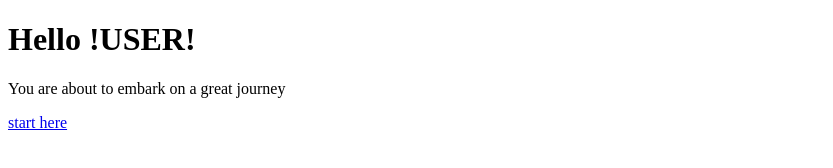
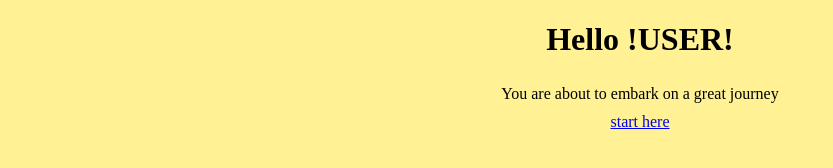
Before and after one commit to Temppa127/temppa127.github.io, a plain HTML site: page index.html in a window 1280 px wide. Shown: the whole page, without its empty margins (0-833 px from the left). Drawn offline with Linux system fonts and the light colour scheme.

Commit message:
still gaming

```diff
--- a/index.html
+++ b/index.html
@@ -1,11 +1,22 @@
 <!DOCTYPE html>
 <html>
-<body>
-<h1>Hello !USER!</h1>
-<p>You are about to embark on a great journey</p>
+    <head>
+        <link rel="stylesheet" href="CSS/style.css">
+        <meta charset="utf-8">
+        <meta http-equiv="X-UA-Compatible" content="IE=edge">
+        <title>introduction</title>
+        <meta name="description" content="">
+        <meta name="viewport" content="width=device-width, initial-scale=1">
+    </head>
+    <style>
 
-<p>
-    <a href="home.html">start here</a>
-</p>
-</body>
+    </style>
+    <body>
+    <h1>Hello !USER!</h1>
+    <p class="center">You are about to embark on a great journey</p>
+
+    <p class="center">
+        <a href="home.html">start here</a>
+    </p>
+    </body>
 </html>
```
Also changed, not shown: home.html (+3 -3 lines).
